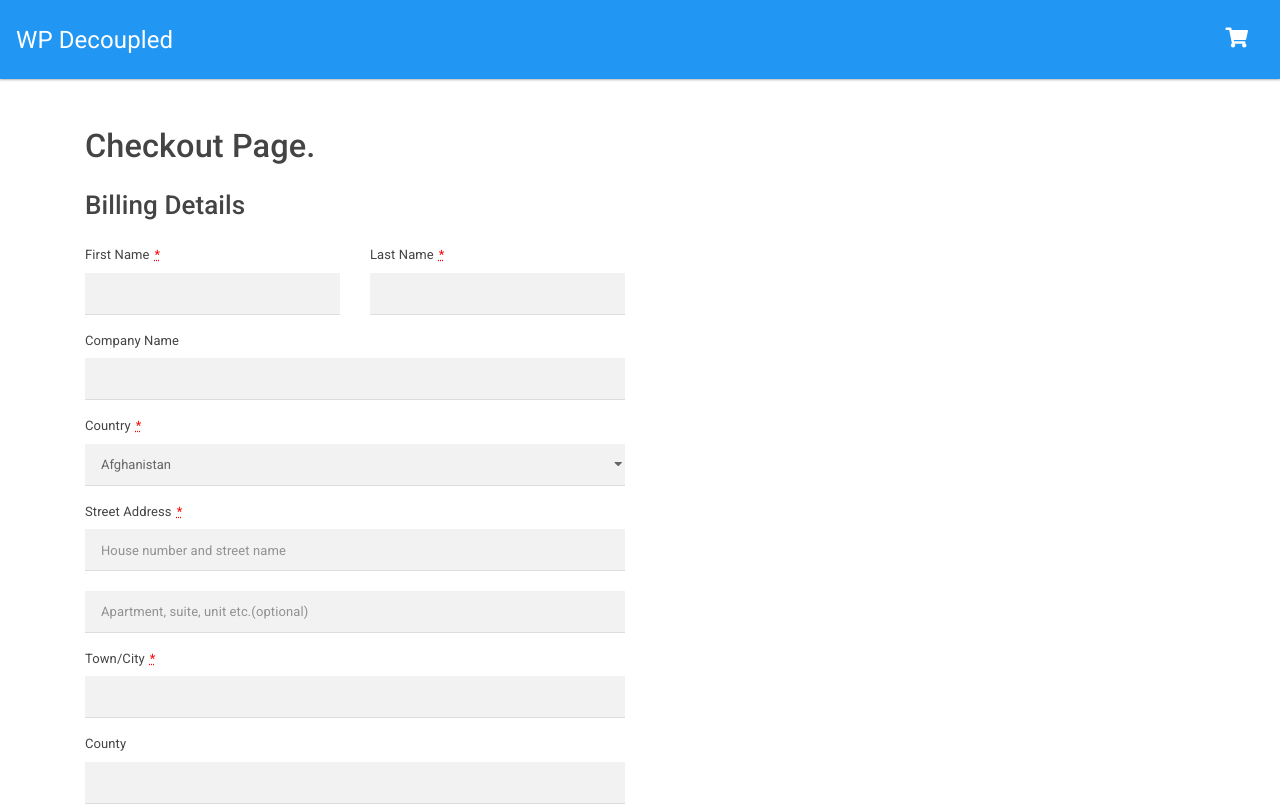
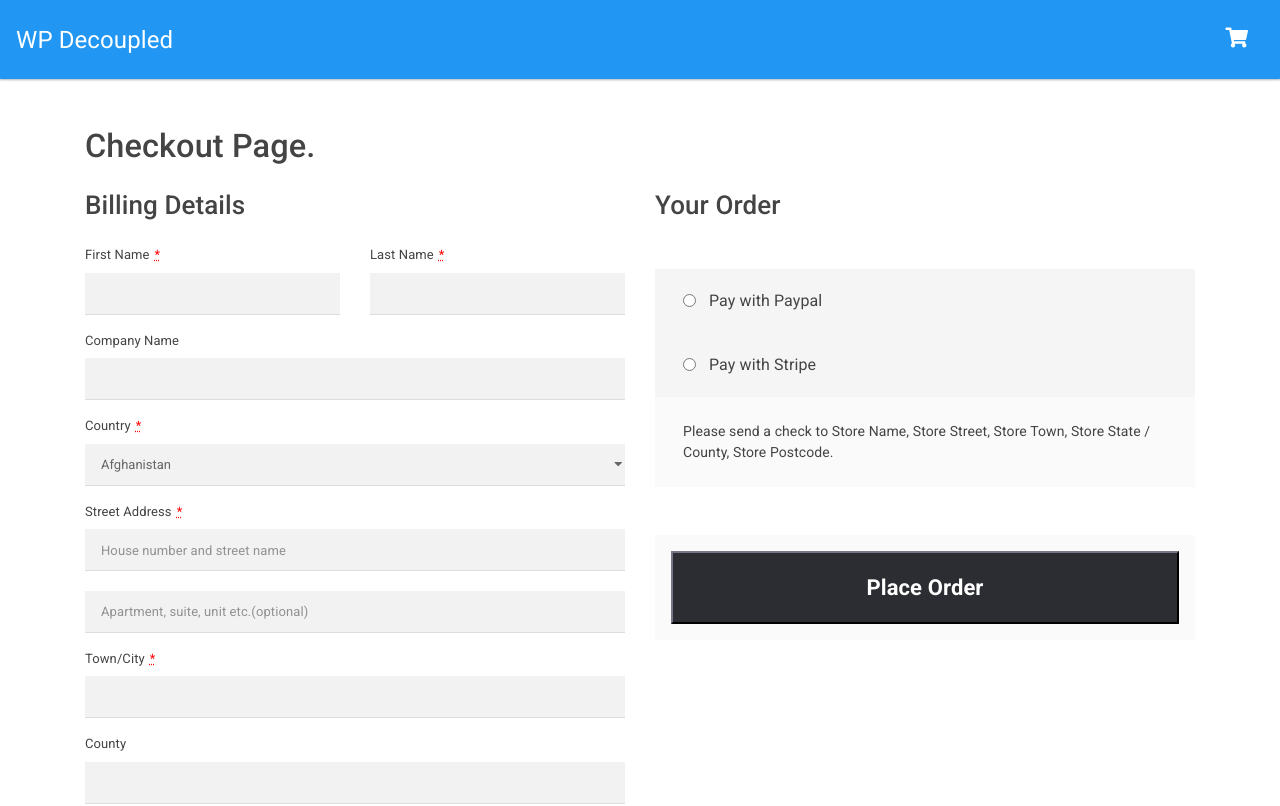
Before and after one commit to rtCamp/wp-decoupled, a Next.js app: page /checkout in a window 1280 px wide. Shown: the top 806 px of the page. Built offline with nearby package versions, Linux system fonts and the light colour scheme.

Commit message:
Add Order details, total and and payment options on checkout page

```diff
--- a/components/cart/cart-page/CartBlocks.js
+++ b/components/cart/cart-page/CartBlocks.js
@@ -62,7 +62,7 @@ const CartBlocks = () => {
 								</tbody>
 							</table>
 							<Link href="/checkout">
-								<button className="btn wd-cart-checkout-btn">
+								<button className="btn wd-large-black-btn">
 									<span className="wd-cart-checkout-txt">Proceed to Checkout</span>
 									<i className="fas fa-long-arrow-alt-right"/>
 								</button>
--- a/components/checkout/Billing.js
+++ b/components/checkout/Billing.js
@@ -1,8 +1,9 @@
+import React from 'react';
 import countryList from './country-list';
 
 const Billing = () => {
 	return (
-		<form className="wd-checkout-form">
+		<React.Fragment>
 			{/*Name*/}
 			<div className="row">
 				<div className="col-lg-6 col-md-12">
@@ -37,8 +38,8 @@ const Billing = () => {
 				</label>
 				<select name="country" className="form-control wd-checkout-input" id="country-select">
 					{ countryList.length && (
-						countryList.map( country => (
-							<option value={ country }>{ country }</option>
+						countryList.map( ( country, index ) => (
+							<option key={ `${country}-${index}` } value={ country }>{ country }</option>
 						) )
 					) }
 				</select>
@@ -98,7 +99,7 @@ const Billing = () => {
 			{/*	Create an Account */}
 			<div className="form-check">
 				<label className="form-check-label">
-					<input className="form-check-input" name="createAccount" type="checkbox" value="true" checked=""/>
+					<input className="form-check-input" name="createAccount" type="checkbox" value="true"/>
 						Create an account?
 				</label>
 			</div>
@@ -106,9 +107,9 @@ const Billing = () => {
 			{/* Order Notes */}
 			<div className="form-group">
 				<label htmlFor="order-notes">Order Notes</label>
-				<textarea name="orderNotes" className="form-control wd-checkout-textarea" id="order-notes" rows="4">{''}</textarea>
+				<textarea name="orderNotes" defaultValue="" className="form-control wd-checkout-textarea" id="order-notes" rows="4"/>
 			</div>
-		</form>
+		</React.Fragment>
 	);
 };
 
--- /dev/null
+++ b/components/checkout/CheckoutCartItem.js
@@ -0,0 +1,13 @@
+const CheckoutCartItem = ( { item } ) => {
+	return (
+		<tr className="wd-cart-item" key={ item.productId }>
+			<td className="wd-cart-element">
+				<img width="64" src={ item.image.sourceUrl } srcSet={ item.image.srcSet } alt={item.image.title}/>
+			</td>
+			<td className="wd-cart-element">{ item.name }</td>
+			<td className="wd-cart-element">${ item.totalPrice.toFixed(2) }</td>
+		</tr>
+	)
+};
+
+export default CheckoutCartItem;
--- /dev/null
+++ b/components/checkout/PaymentModes.js
@@ -0,0 +1,26 @@
+const PaymentModes = () => {
+	return (
+		<div className="mt-5">
+			{/*Pay with Paypal*/}
+			<div className="form-check wd-payment-input-container">
+				<label className="form-check-label">
+					<input className="form-check-input" name="createAccount" type="radio" value="true"/>
+					<span className="wd-payment-content">Pay with Paypal</span>
+				</label>
+			</div>
+			{/*Pay with Stripe*/}
+			<div className="form-check wd-payment-input-container">
+				<label className="form-check-label">
+					<input className="form-check-input" name="createAccount" type="radio" value="true"/>
+					<span className="wd-payment-content">Pay with Stripe</span>
+				</label>
+			</div>
+			{/*	Payment Instructions*/}
+			<div className="wd-checkout-payment-instructions">
+				Please send a check to Store Name, Store Street, Store Town, Store State / County, Store Postcode.
+			</div>
+		</div>
+	);
+};
+
+export default PaymentModes;
--- /dev/null
+++ b/components/checkout/YourOrder.js
@@ -0,0 +1,47 @@
+import { Fragment, useContext } from 'react';
+import { AppContext } from "../context/AppContext";
+import CheckoutCartItem from "./CheckoutCartItem";
+
+const YourOrder = () => {
+
+	const [ cart, setCart ] = useContext( AppContext );
+
+	return (
+		<Fragment>
+			{ cart ? (
+				<Fragment>
+					{/*Product Listing*/}
+					<table className="table table-hover">
+						<thead>
+						<tr className="wd-cart-head-container">
+							<th className="wd-cart-heading-el" scope="col"/>
+							<th className="wd-cart-heading-el" scope="col">Product</th>
+							<th className="wd-cart-heading-el" scope="col">Total</th>
+						</tr>
+						</thead>
+						<tbody>
+						{ cart.products.length && (
+							cart.products.map( item => (
+								<CheckoutCartItem key={ item.productId } item={ item } />
+							) )
+						) }
+						{/*Total*/}
+						<tr className="">
+							<td className=""/>
+							<td className="wd-checkout-total">Subtotal</td>
+							<td className="wd-checkout-total">${ cart.totalProductsPrice.toFixed(2) }</td>
+						</tr>
+						<tr className="">
+							<td className=""/>
+							<td className="wd-checkout-total">Total</td>
+							<td className="wd-checkout-total">${ cart.totalProductsPrice.toFixed(2) }</td>
+						</tr>
+						</tbody>
+					</table>
+				</Fragment>
+			) : '' }
+		</Fragment>
+	)
+};
+
+export default YourOrder;
--- a/pages/checkout.js
+++ b/pages/checkout.js
@@ -1,6 +1,8 @@
 import Layout from '../components/layouts/Layout';
 import Link from 'next/link';
 import Billing from "../components/checkout/Billing";
+import YourOrder from "../components/checkout/YourOrder";
+import PaymentModes from "../components/checkout/PaymentModes";
 
 const Checkout = () => {
 
@@ -8,6 +10,7 @@ const Checkout = () => {
 		<Layout>
 			<div className="container">
 				<h1 className="mt-5 mb-4">Checkout Page.</h1>
+				<form className="wd-checkout-form">
 					<div className="row">
 						{/*Billing Details*/}
 						<div className="col-lg-6 col-md-12">
@@ -17,9 +20,18 @@ const Checkout = () => {
 						{/* Order & Payments*/}
 						<div className="col-lg-6 col-md-12">
 						{/*	Order*/}
+							<h2 className="mb-4">Your Order</h2>
+							<YourOrder/>
+							<PaymentModes/>
+							<div className="wd-place-order-btn-wrap mt-5">
+								<button className="wd-large-black-btn wd-place-order-btn" type="submit">
+									Place Order
+								</button>
+							</div>
 						{/*Payment*/}
 						</div>
 					</div>
+				</form>
 			</div>
 		</Layout>
 	)
--- a/styles/sass/cart.scss
+++ b/styles/sass/cart.scss
@@ -53,22 +53,8 @@
 		padding-left: 20px;
 	}
 
-	& .wd-cart-checkout-btn {
-		width: 100%;
-		background-color: #2c2d33;
-		border-color: #2c2d33;
-		color: #fff;
-		font-size: 18px;
-		font-weight: 800;
-
-		&:hover {
-			background-color: #3d3d46;
-			color: #fff;
-		}
-
-		& .wd-cart-checkout-txt {
-			padding-right: 12px;
-		}
+	& .wd-cart-checkout-txt {
+		padding-right: 12px;
 	}
 }
 
--- a/styles/sass/checkout.scss
+++ b/styles/sass/checkout.scss
@@ -14,4 +14,35 @@
 		background-color: #f2f2f2;
 		padding: 0 16px;
 	}
+
+	& .wd-checkout-total {
+		font-size: 18px;
+	}
+
+	& .wd-payment-input-container {
+		background-color: #f5f5f5;
+		padding: 20px 48px;
+
+		& .wd-payment-content {
+			font-size: 16px;
+			padding-left: 6px;
+		}
+	}
+
+	& .wd-checkout-payment-instructions {
+		padding: 24px 28px;
+		background-color: #fafafa;
+		font-size: 14px;
+	}
+
+	& .wd-place-order-btn-wrap {
+
+		padding: 16px;
+		background-color: #fafafa;
+
+		& .wd-place-order-btn {
+			padding: 18px 0;
+			font-size: 22px;
+		}
+	}
 }
--- /dev/null
+++ b/styles/sass/common.scss
@@ -0,0 +1,13 @@
+.wd-large-black-btn {
+	width: 100%;
+	background-color: #2c2d33;
+	border-color: #2c2d33;
+	color: #fff;
+	font-size: 18px;
+	font-weight: 800;
+
+	&:hover {
+		background-color: #3d3d46;
+		color: #fff;
+	}
+}
--- a/styles/sass/styles.scss
+++ b/styles/sass/styles.scss
@@ -1,3 +1,4 @@
+@import "common";
 @import "home";
 @import "products";
 @import "cart";
```
Lines whose indentation alone changed are shown as unchanged.
